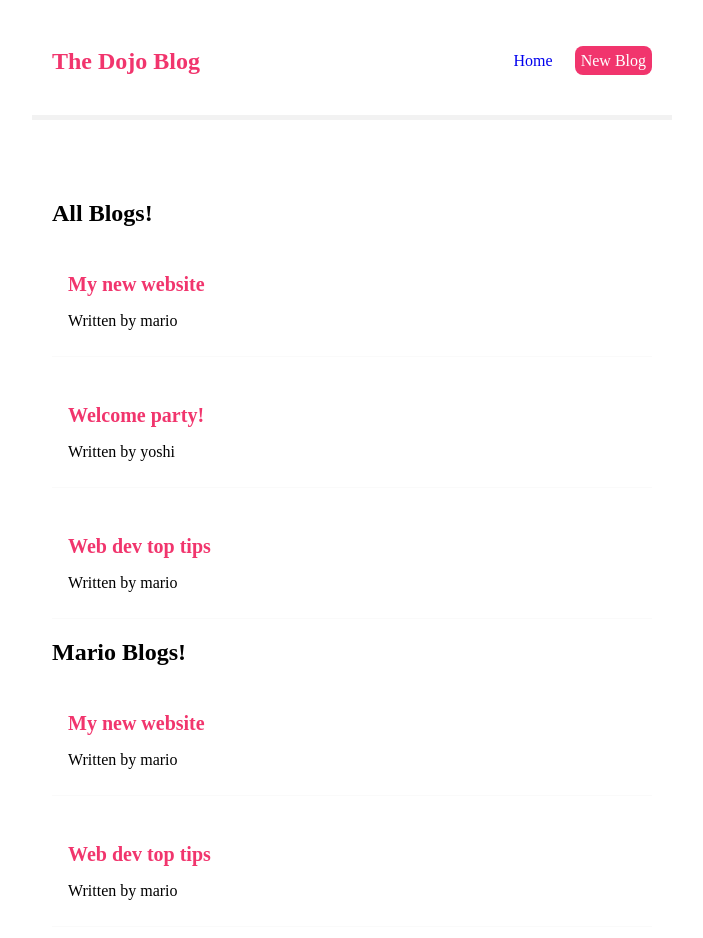
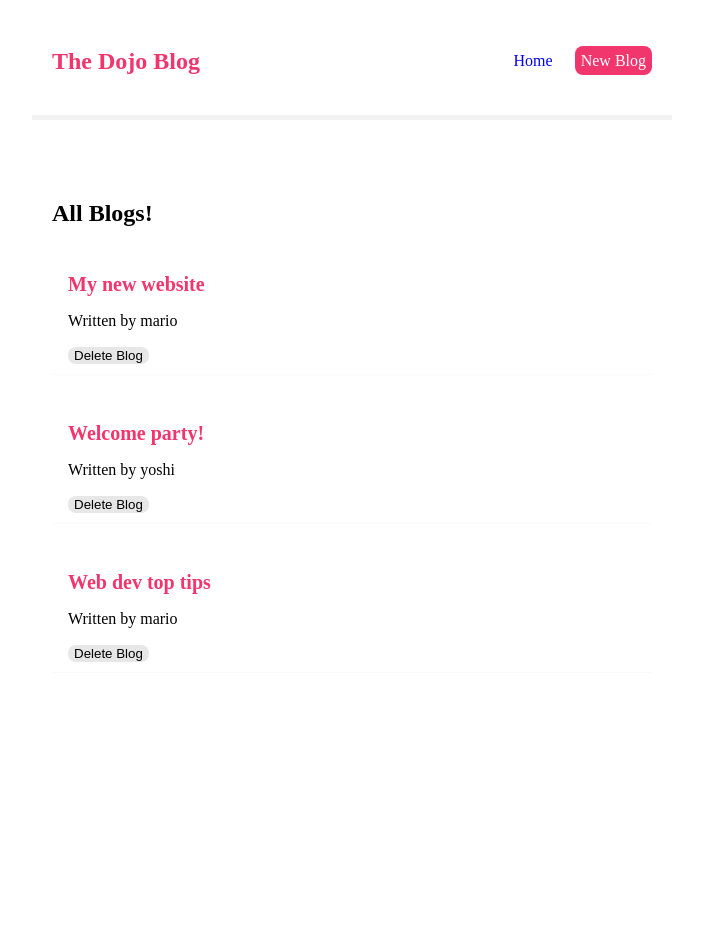
Before and after one commit to ralphvirtucio/Dojo-Blog, a React (Create React App) app: page / in a window 1280 px wide. Shown: the top 938 px of the page, without its empty margins (288-991 px from the left). After the commit the page ends 800 px from the top, so only its background shows below. Built offline with nearby package versions, Linux system fonts and the light colour scheme.

Commit message:
wip delete button

```diff
--- a/src/components/BlogList.js
+++ b/src/components/BlogList.js
@@ -15,7 +15,13 @@ const BlogHeader = styled.h2`
   margin-bottom: 8px;
 `;
 
-const BlogList = ({ blogs, title }) => {
+const DeleteButton = styled.button`
+  border: none;
+  background: #e7e7e7;
+  border-radius: 8px;
+`;
+
+const BlogList = ({ blogs, title, handleDelete }) => {
   return (
     <div className="blog-list">
       <h2>{title}</h2>
@@ -23,6 +29,9 @@ const BlogList = ({ blogs, title }) => {
         <BlogPreview key={blog.id}>
           <BlogHeader>{blog.title}</BlogHeader>
           <p>Written by {blog.author}</p>
+          <DeleteButton onClick={() => handleDelete(blog.id)}>
+            Delete Blog
+          </DeleteButton>
         </BlogPreview>
       ))}
     </div>
--- a/src/components/Home.js
+++ b/src/components/Home.js
@@ -1,4 +1,4 @@
-import { useState } from 'react';
+import React, { useState, useEffect } from 'react';
 import BlogList from './BlogList';
 
 const Home = () => {
@@ -23,13 +23,23 @@ const Home = () => {
     },
   ]);
 
+  const handleDelete = id => {
+    const newBlogs = blogs.filter(blog => blog.id !== id);
+    setBlogs(newBlogs);
+  };
+
+  useEffect(() => {
+    console.log('use effect run');
+    console.log(blogs);
+  });
+
   return (
     <div className="home">
-      <BlogList blogs={blogs} title="All Blogs!" />
-      <BlogList
+      <BlogList blogs={blogs} title="All Blogs!" handleDelete={handleDelete} />
+      {/* <BlogList
         blogs={blogs.filter(blog => blog.author === 'mario')}
         title="Mario Blogs!"
-      />
+      /> */}
     </div>
   );
 };
```
Also changed, not shown: 1 other file (tests, documents, lock files or other folders).
